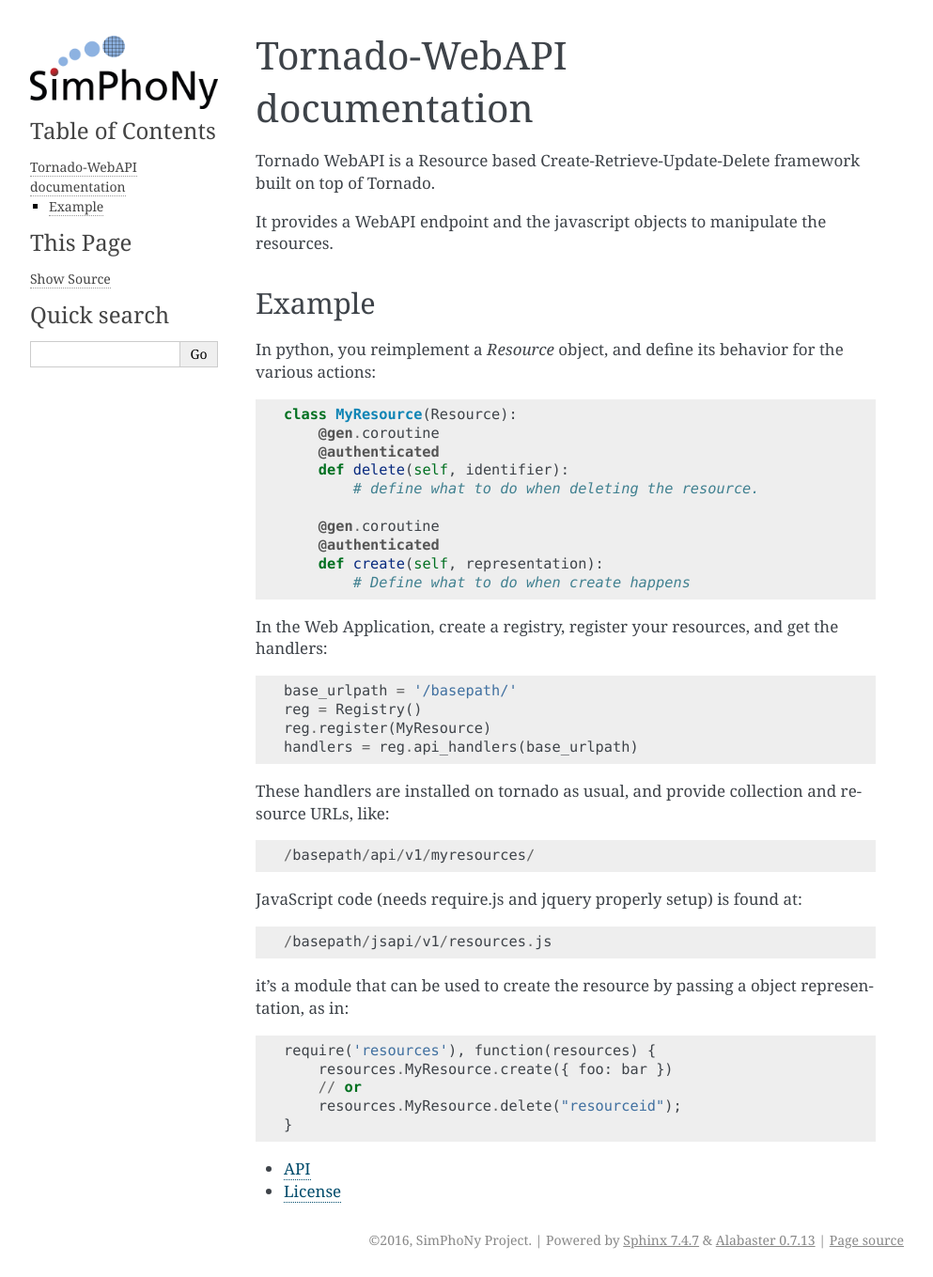
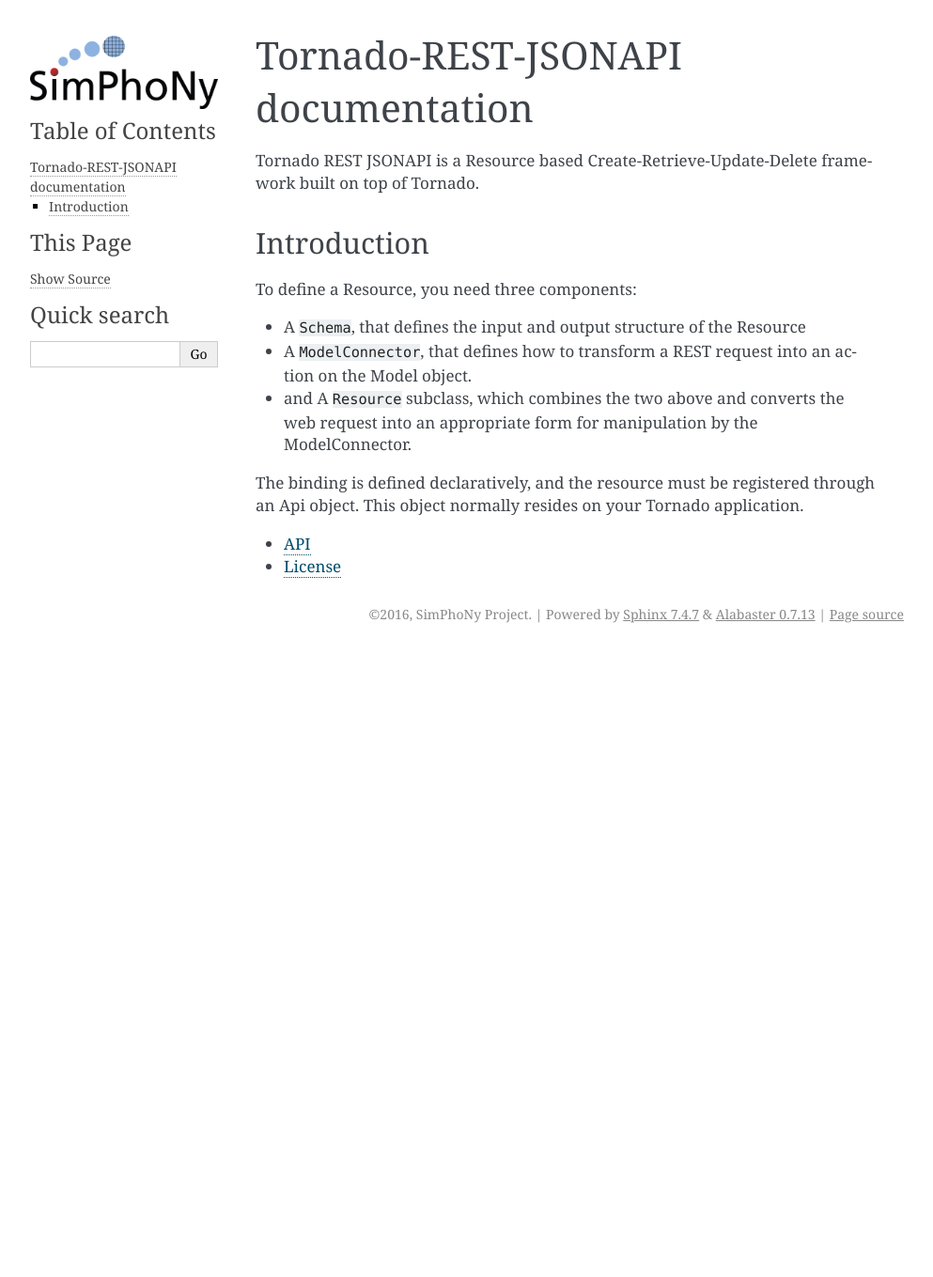
Before and after one commit to force-h2020/tornado-rest-jsonapi, a Sphinx documentation site: the page built from doc/source/index.rst, in a window 1280 px wide. Shown: the whole page at 94% size, without its empty margins (148-1141 px from the left). Built offline with Sphinx 7.4.7, drawn with Linux system fonts in a browser that asks for light colours; the version number is read from the project's files by our own code; after the commit the page ends 900 px from its top, so only the background shows below that.

Commit message:
Added some new documentation

```diff
--- a/doc/source/index.rst
+++ b/doc/source/index.rst
@@ -1,53 +1,26 @@
-Tornado-WebAPI documentation
-============================
+Tornado-REST-JSONAPI documentation
+==================================
 
-Tornado WebAPI is a Resource based Create-Retrieve-Update-Delete framework
-built on top of Tornado.
+Tornado REST JSONAPI is a Resource based Create-Retrieve-Update-Delete
+framework built on top of Tornado.
 
-It provides a WebAPI endpoint and the javascript objects to manipulate the resources.
+Introduction
+------------
 
-Example
--------
+To define a Resource, you need three components:
 
-In python, you reimplement a `Resource` object, and define its behavior for the various
-actions::
+- A ``Schema``, that defines the input and output structure of the Resource
+- A ``ModelConnector``, that defines how to transform a REST request into
+  an action on the Model object.
+- and A ``Resource`` subclass, which combines the two above and converts the
+  web request into an appropriate form for manipulation by the ModelConnector.
 
-    class MyResource(Resource):
-        @gen.coroutine
-        @authenticated
-        def delete(self, identifier):
-            # define what to do when deleting the resource.
-
-        @gen.coroutine
-        @authenticated
-        def create(self, representation):
-            # Define what to do when create happens
+The binding is defined declaratively, and the resource must be registered
+through an Api object. This object normally resides on your Tornado
+application.
 
 
-In the Web Application, create a registry, register your resources, and get the handlers::
 
-        base_urlpath = '/basepath/'
-        reg = Registry()
-        reg.register(MyResource)
-        handlers = reg.api_handlers(base_urlpath)
-
-These handlers are installed on tornado as usual, and provide collection and resource
-URLs, like::
-
-    /basepath/api/v1/myresources/
-
-JavaScript code (needs require.js and jquery properly setup) is found at::
-
-    /basepath/jsapi/v1/resources.js
-
-it's a module that can be used to create the resource by passing a object
-representation, as in::
-
-    require('resources'), function(resources) {
-        resources.MyResource.create({ foo: bar })
-        // or
-        resources.MyResource.delete("resourceid");
-    }
 
 .. toctree::
    :maxdepth: 1
```
